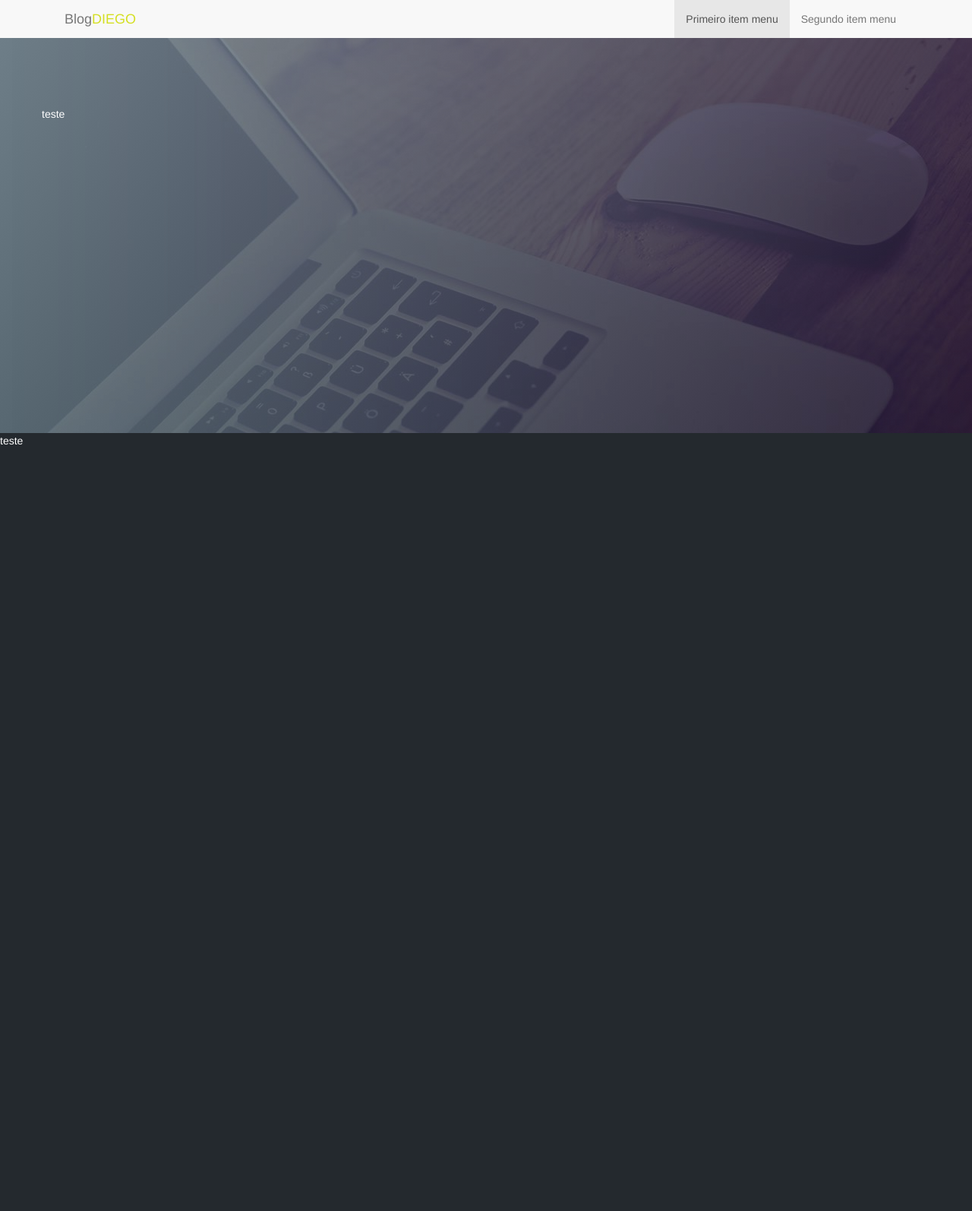
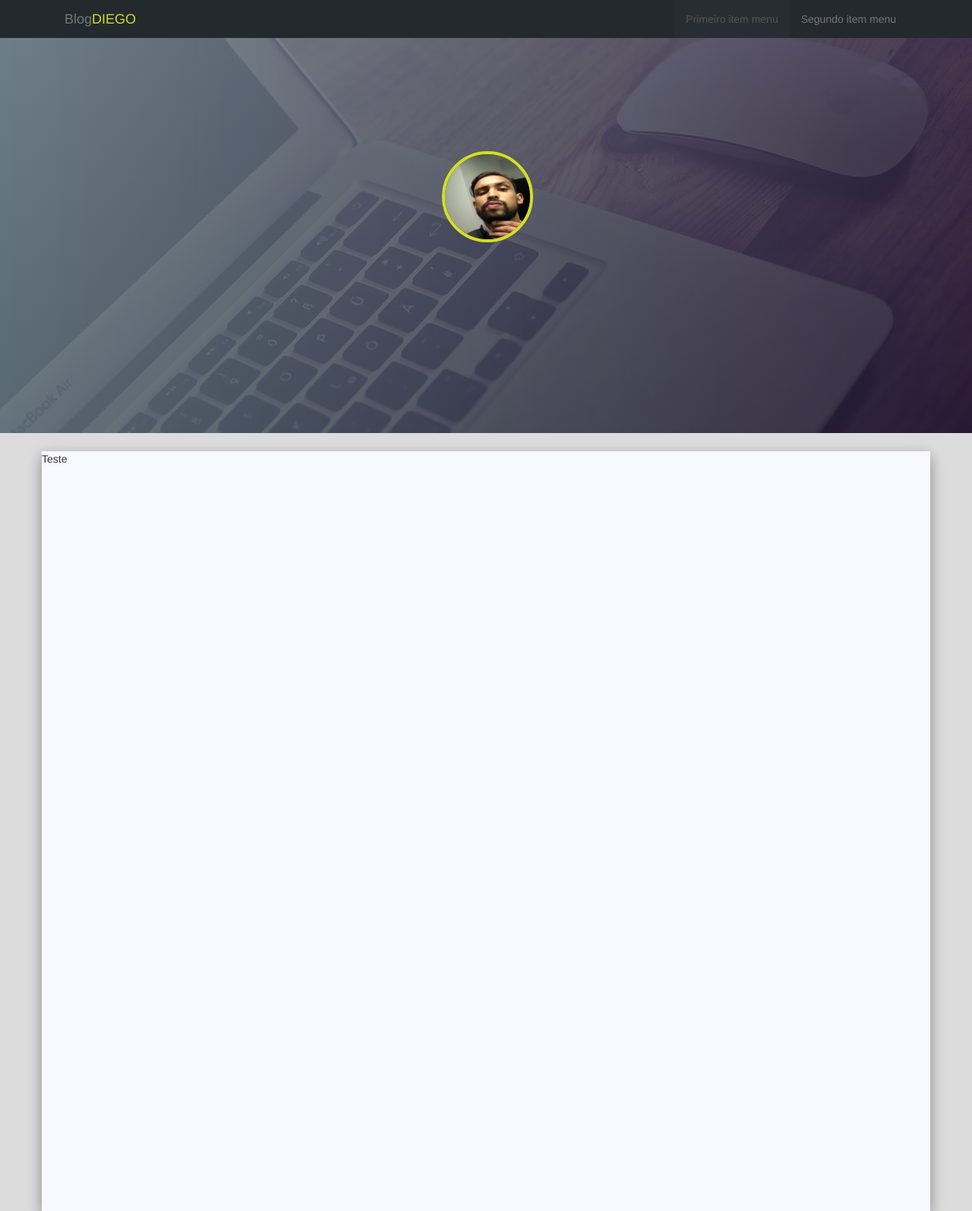
Before and after one commit to campsodiego/Diego, a plain HTML site: page index.html in a window 1280 px wide. Shown: the top 1594 px of the page at 76% size. Before the commit the page ends 800 px from the top, so only its background shows below. Drawn offline with Linux system fonts and the light colour scheme.

Commit message:
nova estilização área principal

```diff
--- a/assets/css/style.css
+++ b/assets/css/style.css
@@ -1,9 +1,9 @@
 body {
-	background-color: #24292e;
+	background-color: #DCDCDC;
 	color: #fff;
 }
 .container-custom {
-	background-color: #F8F8F8;
+	background-color: #24292e;
 	color: #000;
 }
 /*MENU HEADER*/
@@ -14,11 +14,23 @@ body {
 	color: #D4DF21;
 	font-weight: 6000;
 }
+.navbar-default-custom {
+	background-color: #24292E;
+}
+.navbar-default-custom .active a {
+	background-color: #282D33;
+}
 
 /*CAPA SITE*/
 .bg {
 	background: url(../img/static6.jpg) center fixed;
 	height: 520px;
+}
+.bg img{
+	width: 120px;
+	height: 120px;
+	border: 4px solid #D4DF21;
+	margin: 5% 45%;
 }
 .header {
 	padding-top: 90px;
@@ -27,3 +39,15 @@ body {
     min-height: 520px;
     position: relative;
 }
+/*CONTENT PRINCIPAL*/
+.main-content {
+	background-color: #DCDCDC;
+}
+.container-custom2 {
+	background-color: #F8F8FF;
+	height: 1000px;
+	margin-top: 3vh;
+    margin-bottom: 3vh;
+    color: #333;
+	box-shadow: 0 8px 16px 0 rgba(0,0,0,0.2), 0 6px 20px 0 rgba(0,0,0,0.19);
+}
--- a/index.html
+++ b/index.html
@@ -10,7 +10,7 @@
 </head>
 <body>
 	<section class="content">
-		<div class="nav navbar-default">
+		<div class="nav navbar-default navbar-default-custom">
 			<div class="container container-custom">
 				<div class="navbar-header">
 					<a href="#" class="navbar-brand" title="BlogDIEGO">Blog<span>DIEGO</span></a>
@@ -27,12 +27,18 @@
 			<div class="header">
 				<div class="container">
 					<div class="row">
-						teste
+						<img src="assets/img/foto.jpg" class="img-circle" alt="Diego Rodrigues Campos">
 					</div>
 				</div>
 			</div>
 		</div>
-		teste
+	</section>
+	<section class="main-content">
+		<div class="container container-custom2">
+			<div class="row">
+				Teste
+			</div>
+		</div>
 	</section>
 </body>
 </html>
```
Also changed, not shown: assets/css/bootstrap.css, assets/img/foto.jpg (added).
